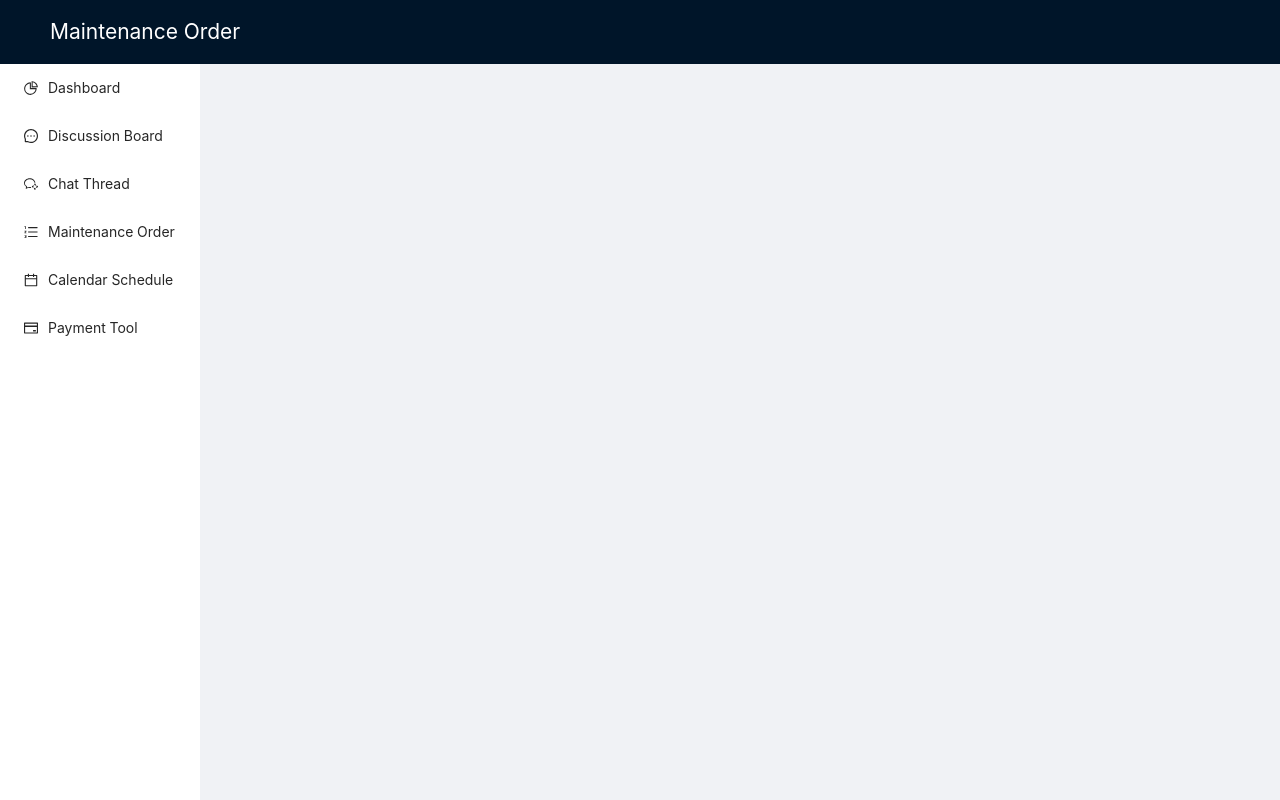
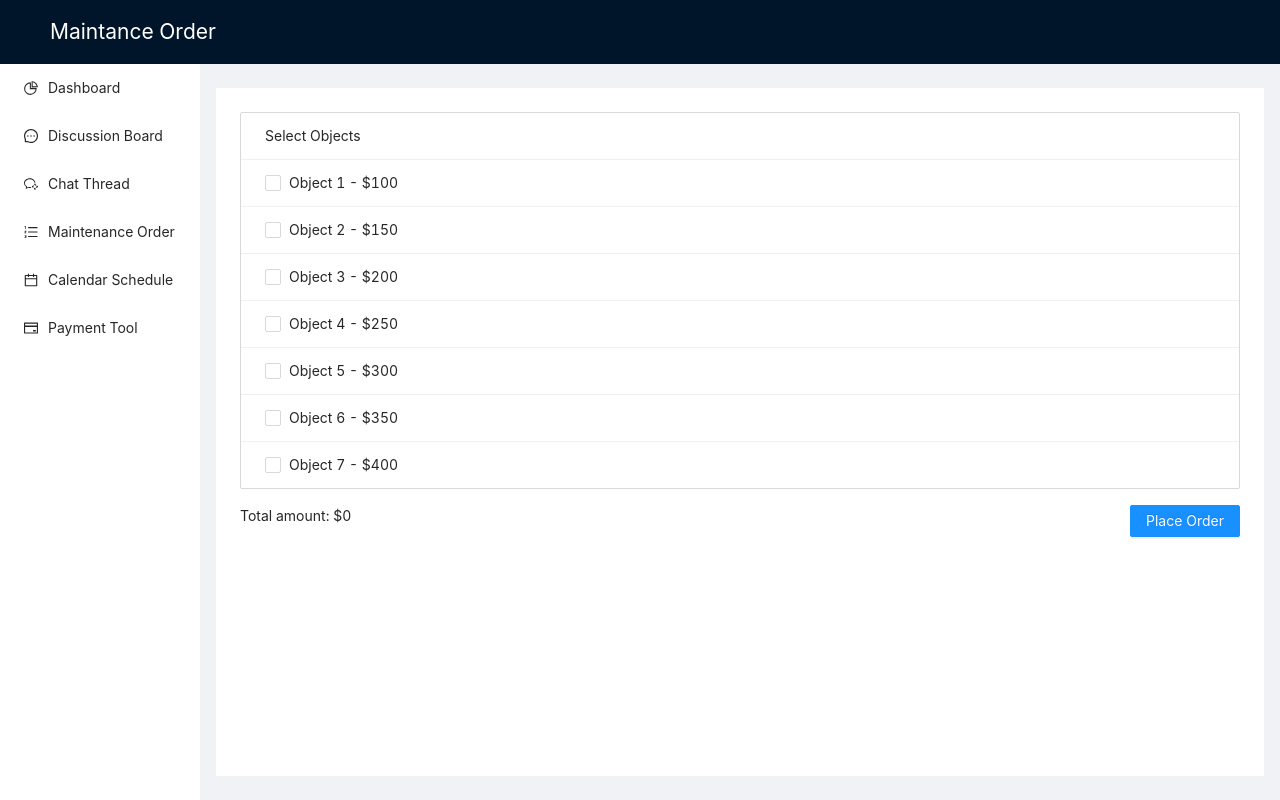
Before and after one commit to Yingyi0303/Flag-Camp-01, a React (Create React App) app: page /maintenance in a window 1280 px wide. Built offline with nearby package versions, Linux system fonts and the light colour scheme.

Commit message:
Update Maintenance.js
Updated code for Maintenance page

```diff
--- a/src/component/Maintenance.js
+++ b/src/component/Maintenance.js
@@ -1,18 +1,19 @@
-import React from "react";
-import { Layout, Menu } from "antd";
+import React, { useState } from "react";
+import { Layout, Menu, Checkbox, Button, List, Typography } from "antd";
 import {
-  WechatWorkOutlined,
   PieChartOutlined,
   MessageOutlined,
   OrderedListOutlined,
   CalendarOutlined,
   CreditCardOutlined,
+  WechatWorkOutlined,
 } from "@ant-design/icons";
+import "antd/dist/antd.css";
 import { Link } from "react-router-dom";
 
-const { Header, Content, Sider } = Layout;
+const { Header, Sider, Content } = Layout;
 
-const Maintenance = () => {
+const MaintenanceOrder = () => {
   const sidebarItems = [
     { key: "1", icon: <PieChartOutlined />, label: "Dashboard", path: "/" },
     {
@@ -47,12 +48,40 @@ const Maintenance = () => {
     },
   ];
 
+  const objects = [
+    { id: 1, name: "Object 1", price: 100 },
+    { id: 2, name: "Object 2", price: 150 },
+    { id: 3, name: "Object 3", price: 200 },
+    { id: 4, name: "Object 4", price: 250 },
+    { id: 5, name: "Object 5", price: 300 },
+    { id: 6, name: "Object 6", price: 350 },
+    { id: 7, name: "Object 7", price: 400 },
+  ];
+
+  // State for selected items
+  const [selectedItems, setSelectedItems] = useState([]);
+
+  // Function to handle item selection
+  const onItemSelect = (id) => {
+    setSelectedItems((prevSelectedItems) => {
+      if (prevSelectedItems.includes(id)) {
+        return prevSelectedItems.filter((item) => item !== id);
+      } else {
+        return [...prevSelectedItems, id];
+      }
+    });
+  };
+
+  // Calculate total amount
+  const totalAmount = selectedItems.reduce((sum, itemId) => {
+    const item = objects.find((obj) => obj.id === itemId);
+    return sum + item.price;
+  }, 0);
+
   return (
     <Layout style={{ minHeight: "100vh" }}>
       <Header className="header">
-        <div style={{ color: "white", fontSize: "1.5em" }}>
-          Maintenance Order
-        </div>
+        <div style={{ color: "white", fontSize: "1.5em" }}>Maintance Order</div>
       </Header>
       <Layout>
         <Sider width={200} className="site-layout-background">
@@ -68,17 +97,38 @@ const Maintenance = () => {
             ))}
           </Menu>
         </Sider>
-        <Layout style={{ padding: "0 24px 24px" }}>
-          <Content
-            className="site-layout-background"
-            style={{ padding: 24, margin: 0, minHeight: 280 }}
+        <Content
+          style={{ margin: "24px 16px", padding: 24, background: "#fff" }}
+        >
+          <List
+            header={<div>Select Objects</div>}
+            bordered
+            dataSource={objects}
+            renderItem={(item) => (
+              <List.Item>
+                <Checkbox
+                  checked={selectedItems.includes(item.id)}
+                  onChange={() => onItemSelect(item.id)}
+                >
+                  {`${item.name} - $${item.price}`}
+                </Checkbox>
+              </List.Item>
+            )}
+          />
+          <div
+            style={{
+              marginTop: 16,
+              display: "flex",
+              justifyContent: "space-between",
+            }}
           >
-            {/* Your content here */}
-          </Content>
-        </Layout>
+            <Typography.Text>Total amount: ${totalAmount}</Typography.Text>
+            <Button type="primary">Place Order</Button>
+          </div>
+        </Content>
       </Layout>
     </Layout>
   );
 };
 
-export default Maintenance;
+export default MaintenanceOrder;
```
